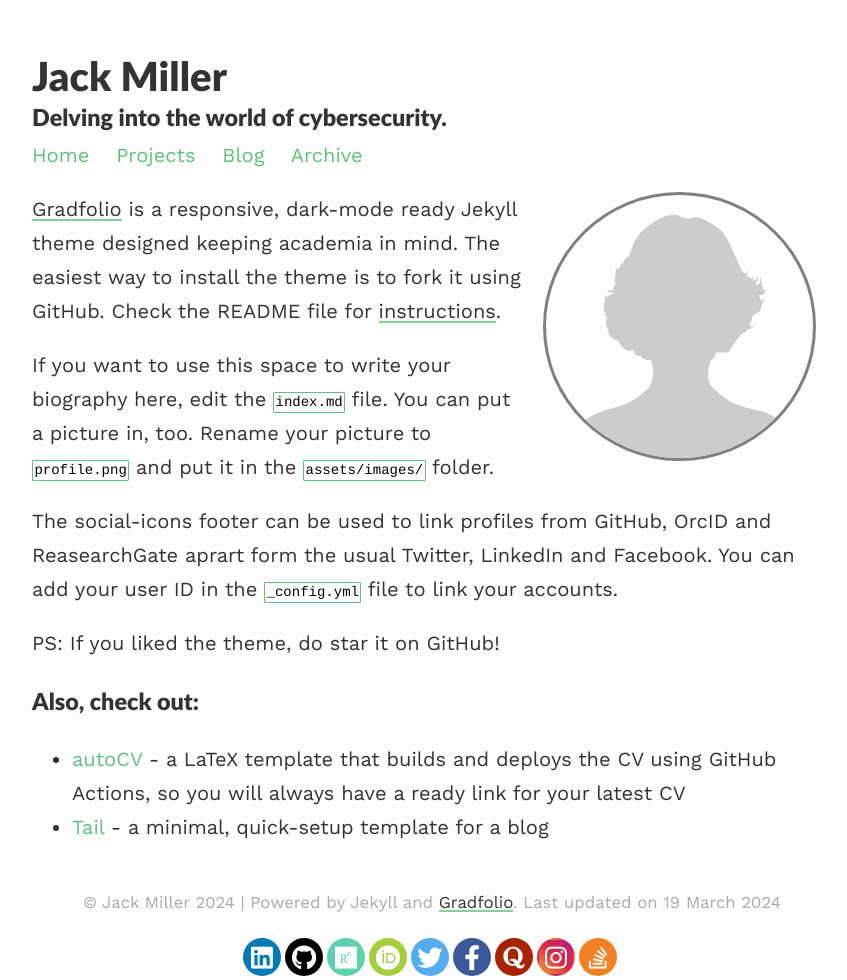
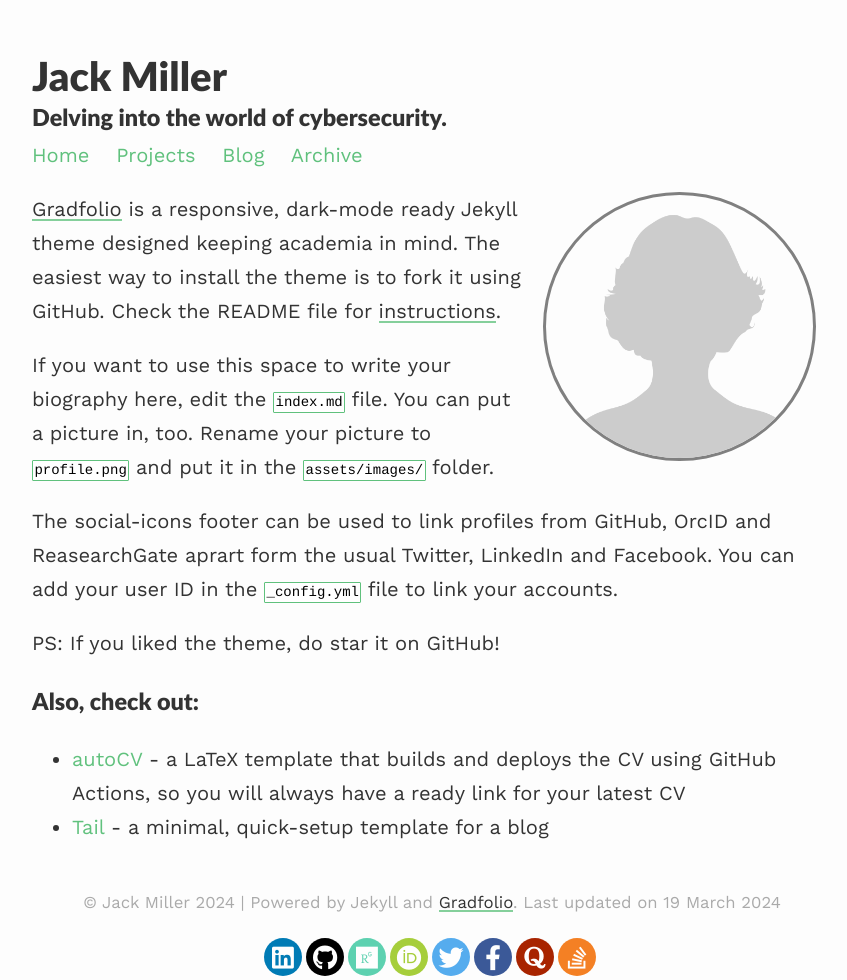
Before and after one commit to jackdmiller/jackdmiller.github.io, a Jekyll site: the page built from index.md, in a window 1280 px wide. Shown: the whole page, without its empty margins (208-1055 px from the left). Built offline with Jekyll 4.4.1, drawn with Linux system fonts in a browser that asks for light colours; nearby versions of some CDN libraries.

```diff
--- a/_config.yml
+++ b/_config.yml
@@ -20,7 +20,7 @@ github: "#github.com/jackdmiller"
 researchgate: "#"
 orcid: "#"
 quora: "#"
-instagram: "#"
+instagram:
 facebook: "#"
 
 
```
